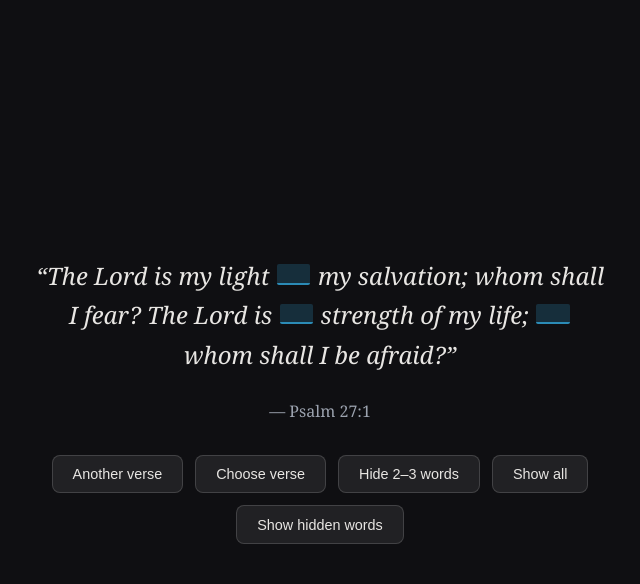
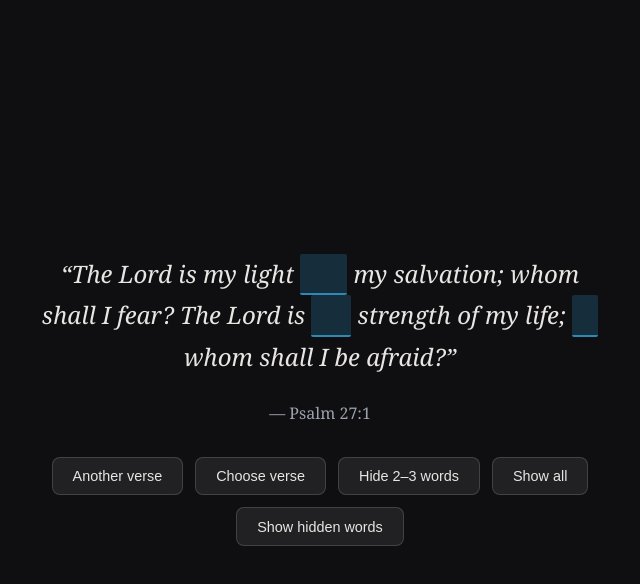
Before and after one commit to zincsoda/hidden, a React (Vite) app: page / in a window 1280 px wide. Both pictures are taken after a click on the button "Hide 2–3 words". Shown: the top 584 px of the page, without its empty margins (320-960 px from the left). Built offline with nearby package versions, Linux system fonts and the light colour scheme.

Commit message:
feat: implement #3 via agent

```diff
--- a/src/App.css
+++ b/src/App.css
@@ -30,12 +30,10 @@
   -webkit-box-decoration-break: clone;
 }
 
-.memory-blank {
+/* Slot uses visibility toggle so width matches hidden vs revealed */
+.memory-word-slot {
   display: inline-block;
   vertical-align: baseline;
-  height: 0.85em;
-  margin: 0 0.05em;
-  box-sizing: border-box;
 }
 
 .memory-word-visible {
--- a/src/App.jsx
+++ b/src/App.jsx
@@ -102,15 +102,18 @@ function App() {
               {verseWords.map((word, i) => (
                 <span key={i}>
                   {hiddenWordIndices.has(i) ? (
-                    revealHiddenWords ? (
-                      <span className="memory-hidden-word memory-word-visible">{word}</span>
-                    ) : (
+                    <span
+                      className="memory-hidden-word memory-word-slot"
+                      aria-label={revealHiddenWords ? undefined : 'Hidden word'}
+                    >
                       <span
-                        className="memory-hidden-word memory-blank"
-                        style={{ minWidth: `${Math.max(2.5, word.length * 0.55)}ch` }}
-                        aria-label="Hidden word"
-                      />
-                    )
+                        className={revealHiddenWords ? 'memory-word-visible' : undefined}
+                        style={{ visibility: revealHiddenWords ? 'visible' : 'hidden' }}
+                        aria-hidden={revealHiddenWords ? undefined : true}
+                      >
+                        {word}
+                      </span>
+                    </span>
                   ) : (
                     word
                   )}
```
Also changed, not shown: 1 other file (tests, documents, lock files or other folders).
